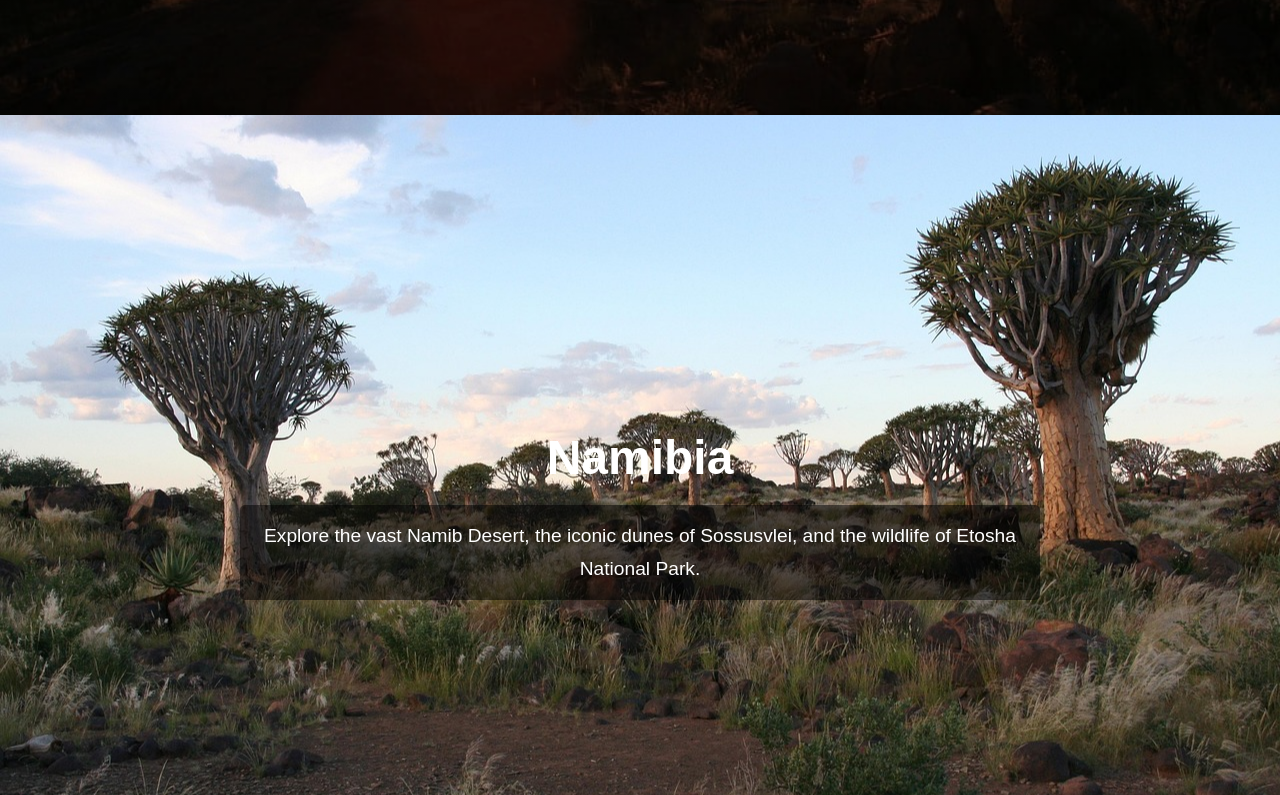
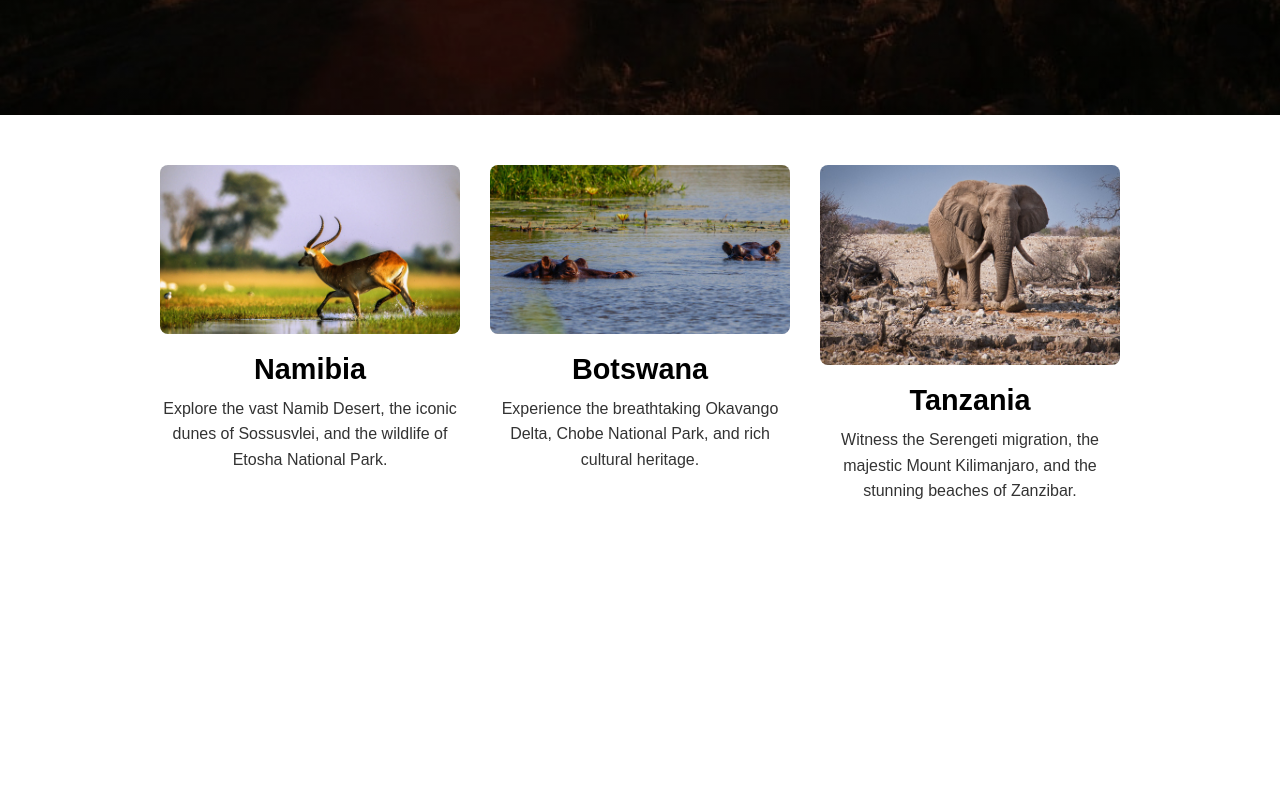
Before and after one commit to sonny144/msafari, a plain HTML site: page index.html in a window 1280 px wide. Shown: the part 745-1540 px from the top of the page. After the commit the page ends 1299 px from the top, so only its background shows below. Drawn offline with Linux system fonts and the light colour scheme.

Commit message:
progress

```diff
--- a/css/style.css
+++ b/css/style.css
@@ -28,7 +28,7 @@ header {
 }
 
 .logo img {
-    height: 80px;
+    height: 60px;
     width: auto;
 }
 
@@ -117,54 +117,36 @@ nav ul li a:hover {
     transform: scale(1.05);
 }
 
-/* Destination Sections */
-.destination {
-    height: 100vh;
+/* Destinations Grid Section */
+.destinations-grid {
     display: flex;
     justify-content: center;
-    align-items: center;
-    text-align: center;
-    color: white;
+    gap: 30px; /* Space between items */
     padding: 50px 20px;
-    background-size: cover;
-    background-position: center;
+    flex-wrap: wrap; /* Allow items to wrap on smaller screens */
 }
 
-/* Namibia Section */
-#namibia {
-    background: url('../img/dichotoma.jpg') no-repeat center center/cover;
+.destination-item {
+    width: 300px; /* Adjust width as needed */
+    text-align: center;
 }
 
-/* Botswana Section */
-#botswana {
-    background: url('../img/delta2.jpg') no-repeat center center/cover;
+.destination-item img {
+    max-width: 100%;
+    height: auto;
+    border-radius: 8px; /* Optional: Rounded corners for images */
+    margin-bottom: 15px;
 }
 
-/* Tanzania Section */
-#tanzania {
-    background: url('../img/elephant.jpg') no-repeat center center/cover;
+.destination-content h2 {
+    font-size: 1.8rem;
+    margin-bottom: 10px;
 }
 
-/* Destination Content */
-.destination-content {
-    position: relative;
-    z-index: 2;
-    max-width: 800px;
-}
-
-.destination h2 {
-    font-size: 3rem;
-    font-weight: bold;
-    margin-bottom: 20px;
-}
-
-.destination p {
-    font-size: 1.2rem;
-    line-height: 1.7;
-    margin-top: 10px;
-    background-color: rgba(0, 0, 0, 0.5);
-    padding: 15px;
-    border-radius: 5px;
+.destination-content p {
+    font-size: 1rem;
+    line-height: 1.6;
+    color: #333;
 }
 
 /* Smooth Scroll Effect */
--- a/index.html
+++ b/index.html
@@ -33,24 +33,29 @@
         </div>
     </section>
 
-    <section id="namibia" class="destination">
+    <section class="destinations-grid">
+        <div class="destination-item">
+            <img src="img/delta1.jpg" alt="Namibia Destination">
             <div class="destination-content">
                 <h2>Namibia</h2>
                 <p>Explore the vast Namib Desert, the iconic dunes of Sossusvlei, and the wildlife of Etosha National Park.</p>
             </div>
-    </section>
+        </div>
 
-    <section id="botswana" class="destination">
+        <div class="destination-item">
+            <img src="img/delta2.jpg" alt="Botswana Destination">
             <div class="destination-content">
                 <h2>Botswana</h2>
                 <p>Experience the breathtaking Okavango Delta, Chobe National Park, and rich cultural heritage.</p>
             </div>
-    </section>
+        </div>
 
-    <section id="tanzania" class="destination">
+        <div class="destination-item">
+            <img src="img/elephant.jpg" alt="Tanzania Destination">
             <div class="destination-content">
                 <h2>Tanzania</h2>
                 <p>Witness the Serengeti migration, the majestic Mount Kilimanjaro, and the stunning beaches of Zanzibar.</p>
+            </div>
         </div>
     </section>
 
```
Lines whose indentation alone changed are shown as unchanged.
